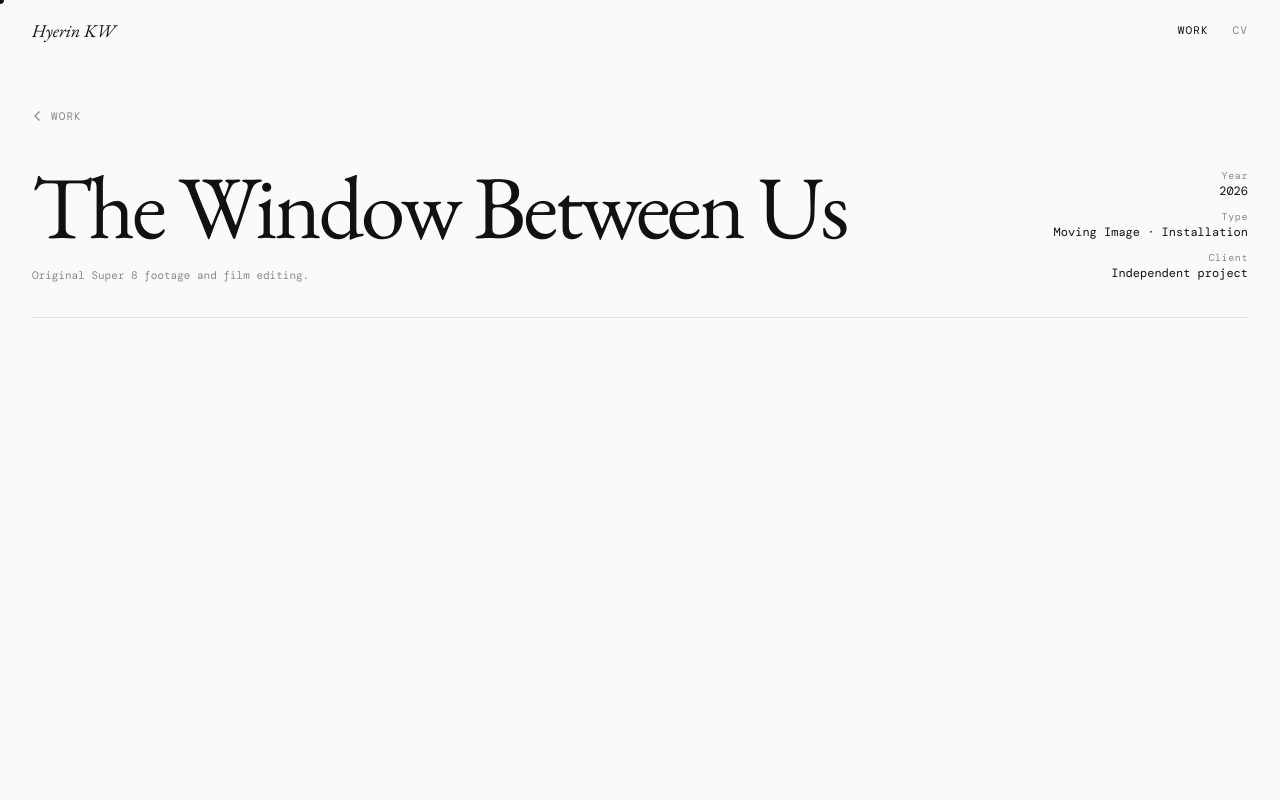
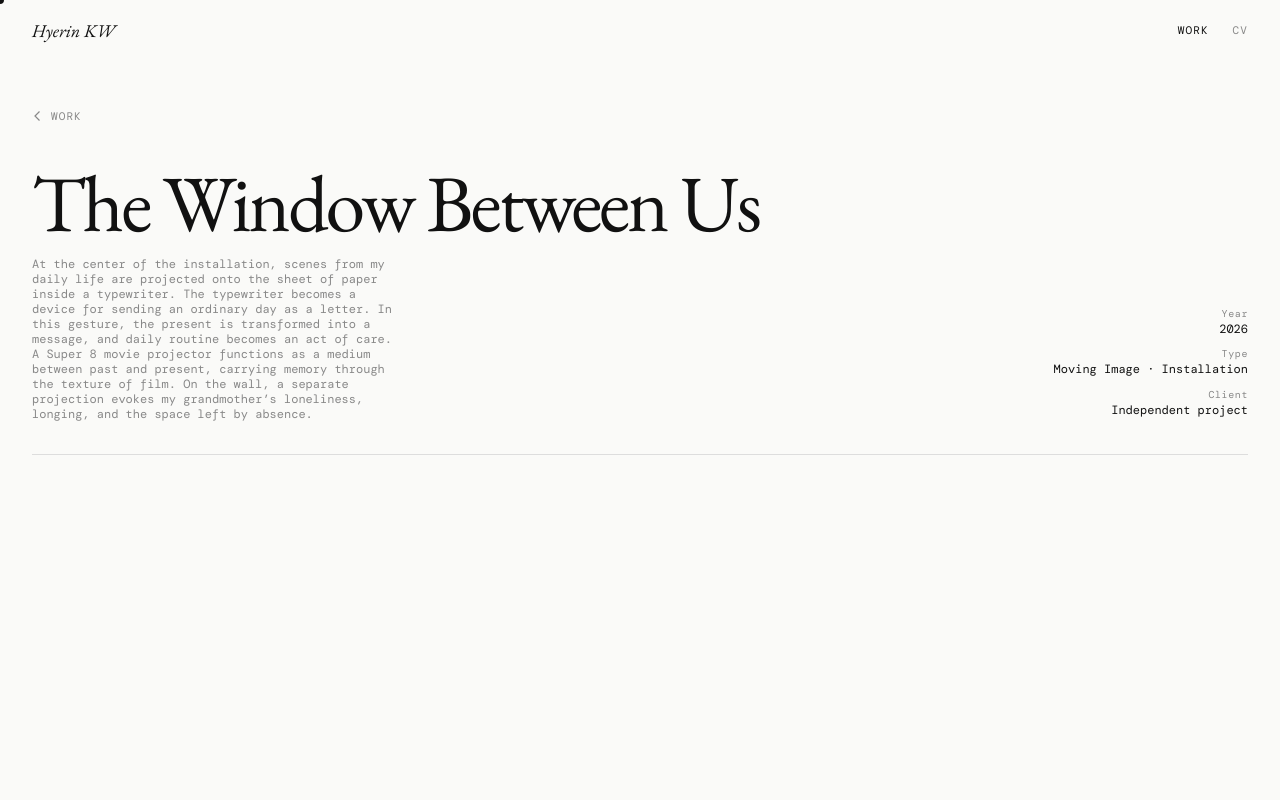
Before and after one commit to hyerinkw/hyerinkw.design, a plain HTML site: page project.html in a window 1280 px wide. Shown: the top 800 px of the page. Drawn offline with nearby package versions, Linux system fonts and the light colour scheme; a web font is replaced by a local one.

Commit message:
put new lalalal

```diff
--- a/css/project.css
+++ b/css/project.css
@@ -114,8 +114,8 @@ nav a.on,
 
 .info-left h1 {
   font-family: "EB Garamond", serif;
-  font-size: clamp(52px, 7vw, 108px);
-  font-weight: 400;
+  font-size: clamp(28px, 7vw, 80px);
+  font-weight: 100;
   letter-spacing: -0.035em;
   line-height: 0.9;
 }
@@ -124,8 +124,8 @@ nav a.on,
   max-width: 50ch;
   margin-top: 18px;
   color: var(--mid);
-  font-size: 11px;
-  line-height: 1.75;
+  font-size: 12px;
+  line-height: 1.25;
 }
 
 .info-right {
--- a/js/project.js
+++ b/js/project.js
@@ -6,7 +6,7 @@ const projects = {
   year: '2026',
   type: 'Moving Image · Installation',
   client: 'Independent project',
-  desc: 'Original Super 8 footage and film editing.',
+  desc: 'At the center of the installation, scenes from my daily life are projected onto the sheet of paper inside a typewriter. The typewriter becomes a device for sending an ordinary day as a letter. In this gesture, the present is transformed into a message, and daily routine becomes an act of care. A Super 8 movie projector functions as a medium between past and present, carrying memory through the texture of film. On the wall, a separate projection evokes my grandmother’s loneliness, longing, and the space left by absence.',
   rows: [
     ['g-full', [['video1.mp4', 'r-wide', true]]]
   ],
```
